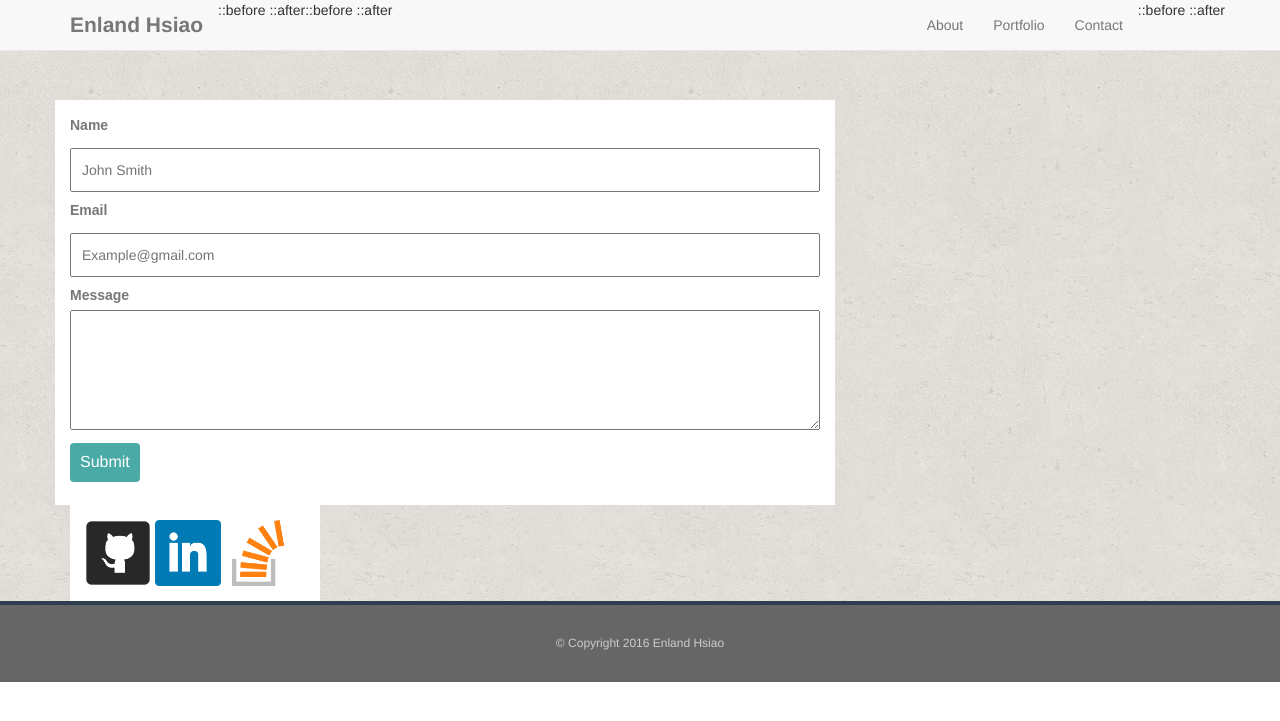
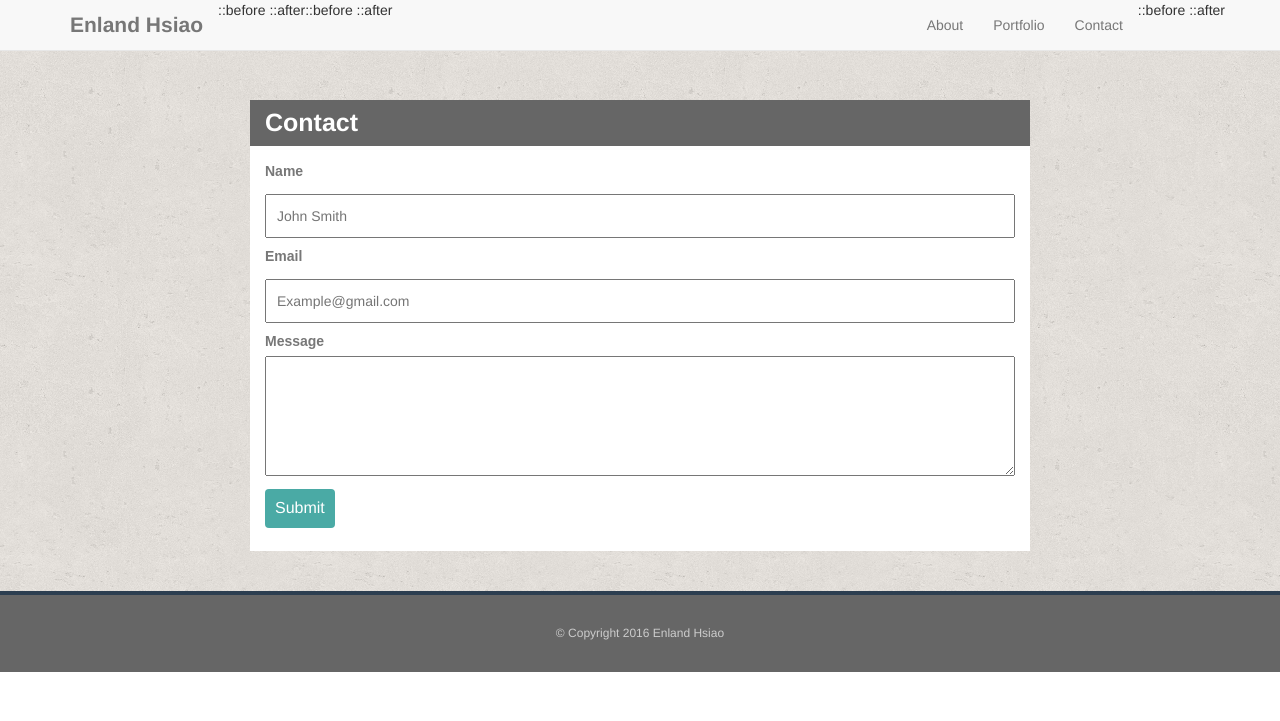
Before and after one commit to ehsiaoz/Bootstrap1, a PHP site: page /contact.html in a window 1280 px wide. Shown: the top 721 px of the page. Run offline with PHP 8.4, Linux system fonts and the light colour scheme; some libraries are stand-ins or nearby versions.

Commit message:
added col-sm-offset but it breaks ad col-md

```diff
--- a/assets/css/style.css
+++ b/assets/css/style.css
@@ -5,11 +5,11 @@
 
 		.bodybackground {
 			background-image:url("../images/cork-wallet.png");
+			overflow: hidden;
 		}
 
 		.bodycontainer {
 			margin-top: 100px;
-
 
 		}
 
@@ -96,11 +96,16 @@
 	background-color: white;
 	padding: 15px;
 	display: inline-block;
+	margin-bottom: 40px;
 }
 
-#socialBackground {
-	background-color: white;
-	padding: 15px;
+#contact {
+	font-weight: bolder;
+	background-color: #666;
+	color: white;
+	padding: 5px;
+	font-size: 25px;
+	padding-left: 15px;
 }
 
 .form {
--- a/contact.html
+++ b/contact.html
@@ -40,10 +40,14 @@
 	</div>
 
 	<div class="bodybackground">
-		<div class="container">
-			<div class="bodycontainer">
+		<div class="container bodycontainer">
 				<div class="row">
-					<div class="col-sm-8 col-lg-8">
+					<div class="col-sm-8 col-sm-offset-1 col-md-8 col-md-offset-2">
+						<div class="row">
+							<div class="col-sm-12" id="contact">
+								Contact
+							</div>
+						</div>
 						<div class="row">
 							<div class="col-sm-12 col-lg-12" id="formBackground">
 								<form>
@@ -65,15 +69,7 @@
 						</div>
 
 
-					<div class="col-sm-4 col-lg-4">
-						<div class="row">
-							<div class="col-sm-12 col-lg-12" id="socialBackground">
-				    			<img src="assets/images/github.png" id="social" alt="">
-								<img src="assets/images/linkedin-logo.png" id="social" alt="">
-								<img src="assets/images/stack overflow logo.png" id="social" alt="">
-				  			</div>
-						</div>
-					</div>
+
 				</div>
 			</div>
 		</div>
--- a/index.html
+++ b/index.html
@@ -6,6 +6,7 @@
 	<link rel="stylesheet" href="https://maxcdn.bootstrapcdn.com/bootstrap/3.3.7/css/bootstrap.min.css" integrity="sha384-BVYiiSIFeK1dGmJRAkycuHAHRg32OmUcww7on3RYdg4Va+PmSTsz/K68vbdEjh4u" crossorigin="anonymous">
 	<link rel="stylesheet" href="https://bootswatch.com/flatly/bootstrap.css">
 	<link rel="stylesheet" href="assets/css/style.css">
+	<meta name="viewport" content="width=device-width, initial-scale=1.0">
 </head>
 
 <body>
@@ -43,7 +44,7 @@
 	<div class="container">
 	<div class="bodycontainer">
 		<div class="row">
-			<div class="col-sm-8 col-lg-8">
+			<div class="col-sm-10 col-sm-offset-1 col-md-8">
 
 				<div class="panel panel-default">
 				  <div class="panel-heading">
@@ -63,7 +64,7 @@
 
 			</div>
 
-			<div class="col-sm-4 col-lg-4">
+			<div class="col-sm-10 col-sm-offset-1 col-md-4">
 
 				<div class="panel panel-default">
 				  <div class="panel-heading">
--- a/portfolio.html
+++ b/portfolio.html
@@ -43,7 +43,7 @@
 	<div class="container">
 	<div class="bodycontainer">
 		<div class="row">
-			<div class="col-sm-8 col-lg-8">
+			<div class="col-sm-10 col-sm-offset-1 col-lg-8">
 
 				<div class="panel panel-default">
 				  <div class="panel-heading">
@@ -93,7 +93,7 @@
 				</div>
 			</div>
 
-			<div class="col-sm-4 col-lg-4">
+			<div class="col-sm-10 col-sm-offset-1 col-lg-4">
 
 				<div class="panel panel-default">
 				  <div class="panel-heading">
```
Also changed, not shown: formwidth.html (+34 -21 lines).
